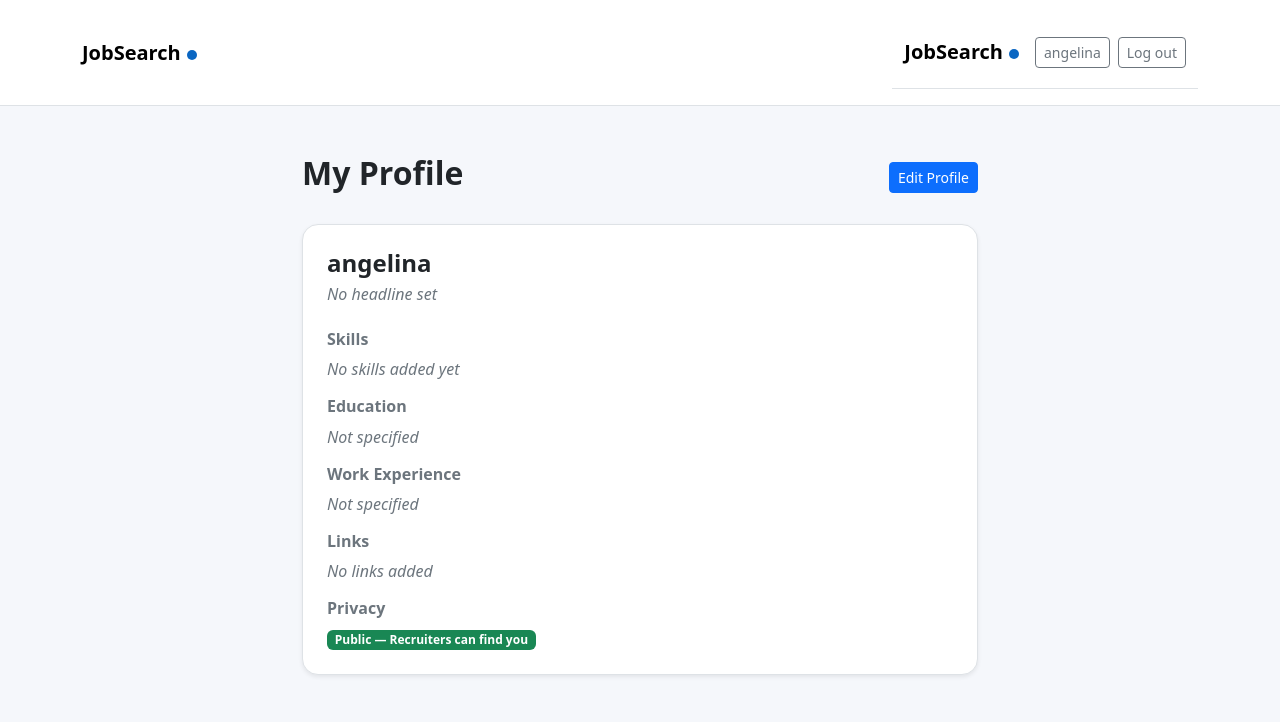
After one commit to zangelina/cs2340, a Django app: page /profile/ in a window 1280 px wide. The commit adds this page. Shown: the top 722 px of the page. Run offline with Django 5.2, Linux system fonts and the light colour scheme; a user stored in the database is signed in; data comes from the database, SQL or seed files in the repository; both versions use the stored data as it was after the commit.

Commit message:
Progress on user story 1: job seekers can now see their own profile, skills, etc.

```diff
--- a/jobsearch/jobsearch/jobs/templates/jobs/base.html
+++ b/jobsearch/jobsearch/jobs/templates/jobs/base.html
@@ -30,9 +30,20 @@
       JobSearch<span class="brand-dot"></span>
     </a>
 
+    <nav class="navbar navbar-expand-lg bg-white border-bottom">
+      <div class="container py-2">
+        <a class="navbar-brand fw-bold" href="/">
+          JobSearch<span class="brand-dot"></span>
+        </a>
+
         <div class="ms-auto d-flex gap-2">
           {% if user.is_authenticated %}
+            {% if user.is_recruiter %}
+              <a class="btn btn-outline-secondary btn-sm" href="{% url 'recruiter_dashboard' %}">Dashboard</a>
               <span class="navbar-text me-2">{{ user.username }}</span>
+            {% elif user.is_job_seeker %}
+              <a class="btn btn-outline-secondary btn-sm" href="{% url 'seeker_profile' %}">{{ user.username }}</a>
+            {% endif %}
             <form method="post" action="{% url 'logout' %}" class="d-inline">
               {% csrf_token %}
               <button class="btn btn-outline-secondary btn-sm" type="submit">Log out</button>
@@ -45,6 +56,8 @@
         </div>
       </div>
     </nav>
+  </div>
+</nav>
 
 {% block content %}{% endblock %}
 
--- /dev/null
+++ b/jobsearch/jobsearch/jobs/templates/jobs/seeker_profile.html
@@ -0,0 +1,79 @@
+<!-- jobs/templates/jobs/seeker_profile.html -->
+{% extends "jobs/base.html" %}
+{% block title %}My Profile{% endblock %}
+
+{% block content %}
+<div class="container py-5" style="max-width: 700px;">
+  <div class="d-flex justify-content-between align-items-center mb-4">
+    <h2 class="fw-bold">My Profile</h2>
+    <a href="{% url 'seeker_profile_edit' %}" class="btn btn-primary btn-sm">Edit Profile</a>
+  </div>
+
+  <div class="bg-white rounded-4 p-4 border shadow-sm">
+
+    <div class="mb-4">
+      <h4 class="fw-bold mb-1">{{ user.username }}</h4>
+      {% if profile.headline %}
+        <p class="fs-5 text-secondary mb-0">{{ profile.headline }}</p>
+      {% else %}
+        <p class="text-secondary fst-italic">No headline set</p>
+      {% endif %}
+    </div>
+
+    {% if profile.location %}
+    <div class="mb-3">
+      <h6 class="fw-semibold text-secondary">Location</h6>
+      <p>{{ profile.location }}</p>
+    </div>
+    {% endif %}
+
+    <div class="mb-3">
+      <h6 class="fw-semibold text-secondary">Skills</h6>
+      {% if profile.skills_list %}
+        {% for skill in profile.skills_list %}
+          <span class="badge rounded-pill text-bg-light me-1">{{ skill }}</span>
+        {% endfor %}
+      {% else %}
+        <p class="text-secondary fst-italic">No skills added yet</p>
+      {% endif %}
+    </div>
+
+    <div class="mb-3">
+      <h6 class="fw-semibold text-secondary">Education</h6>
+      {% if profile.education %}
+        <p>{{ profile.education|linebreaks }}</p>
+      {% else %}
+        <p class="text-secondary fst-italic">Not specified</p>
+      {% endif %}
+    </div>
+
+    <div class="mb-3">
+      <h6 class="fw-semibold text-secondary">Work Experience</h6>
+      {% if profile.work_experience %}
+        <p>{{ profile.work_experience|linebreaks }}</p>
+      {% else %}
+        <p class="text-secondary fst-italic">Not specified</p>
+      {% endif %}
+    </div>
+
+    <div class="mb-3">
+      <h6 class="fw-semibold text-secondary">Links</h6>
+      {% if profile.links %}
+        <p>{{ profile.links|linebreaks }}</p>
+      {% else %}
+        <p class="text-secondary fst-italic">No links added</p>
+      {% endif %}
+    </div>
+
+    <div class="mb-0">
+      <h6 class="fw-semibold text-secondary">Privacy</h6>
+      {% if profile.is_public %}
+        <span class="badge text-bg-success">Public — Recruiters can find you</span>
+      {% else %}
+        <span class="badge text-bg-secondary">Private — Hidden from recruiters</span>
+      {% endif %}
+    </div>
+
+  </div>
+</div>
+{% endblock %}
--- a/jobsearch/jobsearch/jobs/urls.py
+++ b/jobsearch/jobsearch/jobs/urls.py
@@ -20,4 +20,6 @@ urlpatterns = [
     path("recruiter/jobs/new/", views.job_create, name="job_create"),
     path("recruiter/jobs/<int:pk>/edit/", views.job_edit, name="job_edit"),
     path("recruiter/jobs/<int:pk>/delete/", views.job_delete, name="job_delete"),
+    path("profile/", views.seeker_profile, name="seeker_profile"),
+    path("profile/edit/", views.seeker_profile_edit, name="seeker_profile_edit"),
 ]
--- a/jobsearch/jobsearch/jobs/views.py
+++ b/jobsearch/jobsearch/jobs/views.py
@@ -134,3 +134,31 @@ def job_delete(request, pk):
         job.delete()
         return redirect("recruiter_dashboard")
     return render(request, "jobs/job_confirm_delete.html", {"job": job})
+
+# jobs/views.py — add these views
+
+from .models import CustomUser, JobPosting, JobSeekerProfile
+from .forms import JobSeekerRegistrationForm, RecruiterRegistrationForm, JobPostingForm, JobSeekerProfileForm
+
+
+@login_required
+def seeker_profile(request):
+    if not request.user.is_job_seeker():
+        return redirect("home")
+    profile, created = JobSeekerProfile.objects.get_or_create(user=request.user)
+    return render(request, "jobs/seeker_profile.html", {"profile": profile})
+
+
+@login_required
+def seeker_profile_edit(request):
+    if not request.user.is_job_seeker():
+        return redirect("home")
+    profile, created = JobSeekerProfile.objects.get_or_create(user=request.user)
+    if request.method == "POST":
+        form = JobSeekerProfileForm(request.POST, instance=profile)
+        if form.is_valid():
+            form.save()
+            return redirect("seeker_profile")
+    else:
+        form = JobSeekerProfileForm(instance=profile)
+    return render(request, "jobs/seeker_profile_edit.html", {"form": form})
```
Also changed, not shown: jobsearch/jobsearch/jobs/forms.py (+16 -0 lines), jobsearch/jobsearch/jobs/templates/jobs/seeker_profile_edit.html (added, +39 -0 lines), jobsearch/jobsearch/db.sqlite3. Lines whose indentation alone changed are shown as unchanged.
